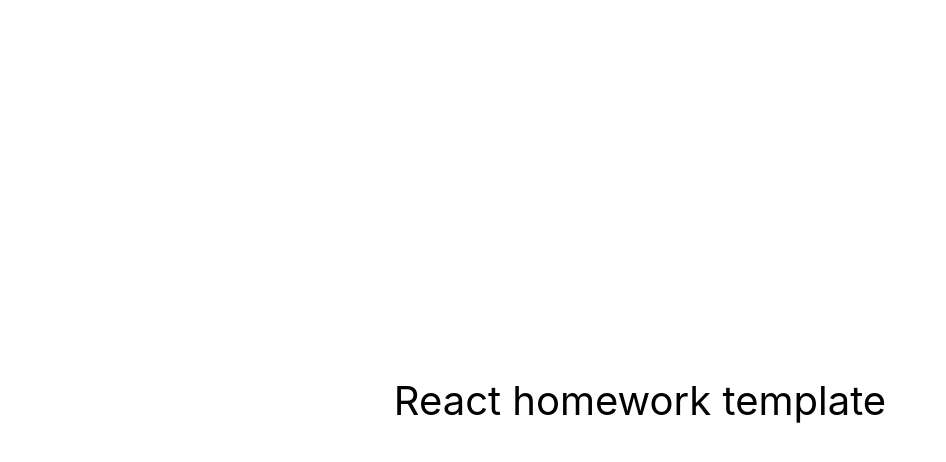
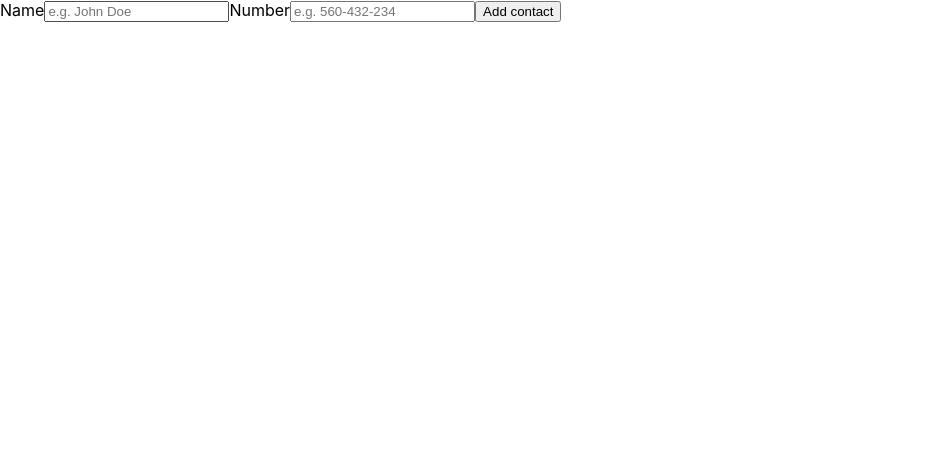
Before and after one commit to BartekJedliczka/goit-react-hw-02-phonebook, a React (Create React App) app: page / in a window 1280 px wide. Shown: the top 462 px of the page, without its empty margins (0-946 px from the left). Built offline with nearby package versions, Linux system fonts and the light colour scheme.

Commit message:
update App and create ContactForm

```diff
--- a/src/components/App.jsx
+++ b/src/components/App.jsx
@@ -1,16 +1,17 @@
-export const App = () => {
-  return (
-    <div
-      style={{
-        height: '100vh',
-        display: 'flex',
-        justifyContent: 'center',
-        alignItems: 'center',
-        fontSize: 40,
-        color: '#010101'
-      }}
-    >
-      React homework template
-    </div>
-  );
-};
+import React, { Component } from 'react';
+
+// import { nanoid } from 'nanoid';
+
+import ContactForm from './ContactForm/ContaktForm';
+
+class App extends Component {
+  render() {
+    return (
+      <div>
+        <ContactForm />
+      </div>
+    );
+  }
+}
+
+export default App;
--- /dev/null
+++ b/src/components/ContactForm/ContactForm.module.css
@@ -0,0 +1,8 @@
+.label {
+}
+
+.input {
+}
+
+.button {
+}
--- /dev/null
+++ b/src/components/ContactForm/ContaktForm.jsx
@@ -0,0 +1,78 @@
+import { Component } from 'react';
+import css from './ContactForm.module.css';
+import PropTypes from 'prop-types';
+
+class ContactForm extends Component {
+  state = {
+    name: '',
+    number: '',
+  };
+
+  handleInputChange = event => {
+    const { name, value } = event.target;
+    this.setState({ [name]: value });
+  };
+
+  handleSubmit = e => {
+    e.preventDefault();
+    this.props.onSubmit(this.state);
+    this.resetForm();
+  };
+
+  resetForm = () => {
+    this.setState(() => ({
+      name: '',
+      number: '',
+    }));
+  };
+
+  render() {
+    const { name, number } = this.state;
+    return (
+      <>
+        <form onSubmit={this.handleSubmit}>
+          <label className={css.label}>
+            Name
+            <input
+              className={css.input}
+              type="text"
+              name="name"
+              value={name}
+              onChange={this.handleInputChange}
+              autoComplete="off"
+              placeholder="e.g. John Doe"
+              pattern="^[a-zA-Zа-яА-Я]+(([' -][a-zA-Zа-яА-Я ])?[a-zA-Zа-яА-Я]*)*$"
+              title="Name may contain only letters, apostrophe, dash and spaces. For example Adrian, Jacob Mercer, Charles de Batz de Castelmore d'Artagnan"
+              required
+            />
+          </label>
+          <label>
+            Number
+            <input
+              className={css.input}
+              type="tel"
+              name="number"
+              value={number}
+              onChange={this.handleInputChange}
+              autoComplete="off"
+              placeholder="e.g. 560-432-234"
+              pattern="\+?\d{1,4}?[-.\s]?\(?\d{1,3}?\)?[-.\s]?\d{1,4}[-.\s]?\d{1,4}[-.\s]?\d{1,9}"
+              title="Phone number must be digits and can contain spaces, dashes, parentheses and can start with +"
+              required
+            />
+          </label>
+          <button className={css.button} type="submit">
+            Add contact
+          </button>
+        </form>
+      </>
+    );
+  }
+}
+
+ContactForm.propTypes = {
+  name: PropTypes.string,
+  number: PropTypes.number,
+};
+
+export default ContactForm;
--- a/src/index.js
+++ b/src/index.js
@@ -1,6 +1,6 @@
 import React from 'react';
 import ReactDOM from 'react-dom/client';
-import { App } from 'components/App';
+import App from 'components/App';
 import './index.css';
 
 ReactDOM.createRoot(document.getElementById('root')).render(
```
